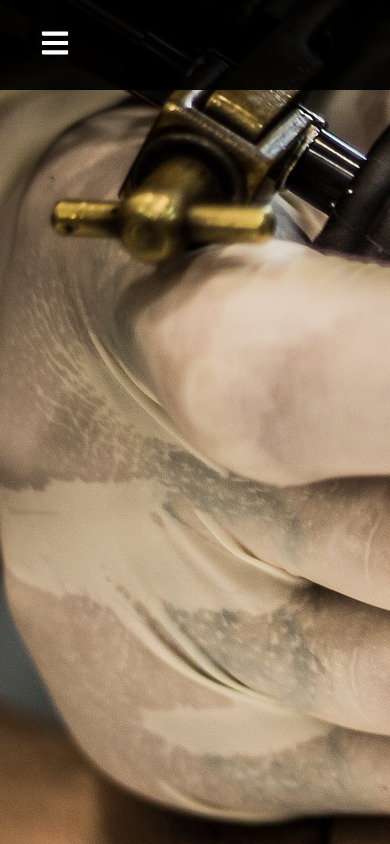
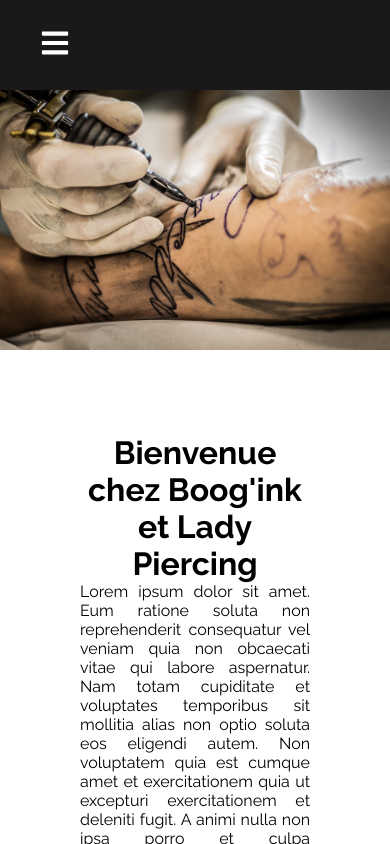
Before and after one commit to AnthonyOuzhene/boogi-ink-lady-piercing-front, a React (Create React App) app: page / in a window 390 px wide. Shown: the top 844 px of the page. Built offline with nearby package versions, Linux system fonts and the light colour scheme.

Commit message:
responsive banner img + caroussel

```diff
--- a/src/components/Header/styles.scss
+++ b/src/components/Header/styles.scss
@@ -0,0 +1,12 @@
+.header-img {
+        width: 100%;
+        height: 100%;
+        object-fit: cover;
+        object-position: bottom;
+}
+
+@media screen and (max-width:500px) {
+   .header-img {
+    padding-top: 90px;
+   }
+}
--- a/src/components/HomePage/styles.scss
+++ b/src/components/HomePage/styles.scss
@@ -45,6 +45,16 @@
      transition-duration: 1s;
      transform: scale(1.08);
    }
+
+@media screen and (max-width:500px) {
+    .img {
+        height: 100vh;
+        width: 100vh;
+        object-fit: cover;
+    }
+}
+
+
 
 // CSS de boogiink et ladypiercing
 .logos {
```
